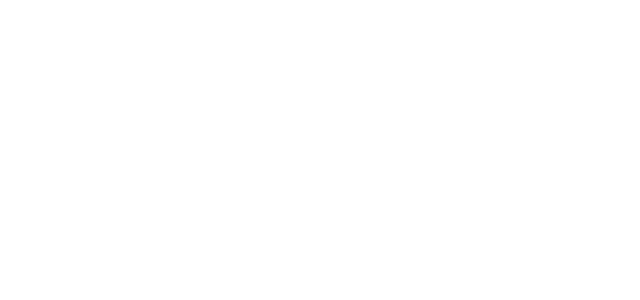
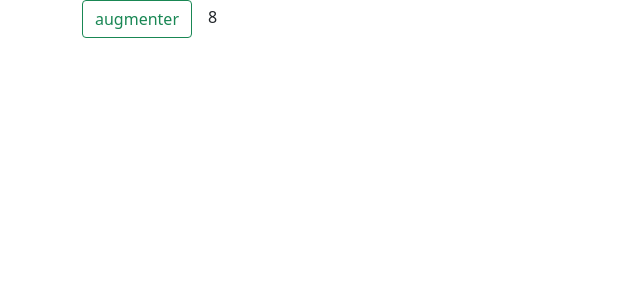
Before and after one commit to webdevproformation/react-3wA-mai2021, a React (Create React App) app in the folder jour1-rappel/: page / in a window 1280 px wide. Shown: the top 300 px of the page, without its empty margins (0-640 px from the left). Built offline with nearby package versions, Linux system fonts and the light colour scheme.

Commit message:
useState

```diff
--- a/jour1-rappel/src/App.js
+++ b/jour1-rappel/src/App.js
@@ -1,10 +1,16 @@
 // import logo from './logo.svg';
 import './App.css';
+
+import Compteur from './jour2/Compteur';
 
 function App() {
   return (
     <div className="container">
-
+        <section className="row">
+          <div className="col">
+            <Compteur />
+          </div>
+        </section>
     </div>
   );
 }
--- /dev/null
+++ b/jour1-rappel/src/jour2/Compteur.jsx
@@ -0,0 +1,44 @@
+import {useState} from 'react' ;
+
+/* function getValeurInitialCompteur(){
+    console.log("plein de traitement");
+    return 8;
+} */
+
+function Compteur() {
+   let [valeurInitiale , setValeur ] =  useState(() => {
+        console.log("plein de traitement");
+        return 8; // fonction anonyme qui ne sera exécuté 1 seule fois (au chargement du composant)
+    }
+   );
+    //if(true){ // erreur React Hook "useState" is called conditionally.
+        let [couleur, setCouleur] =  useState("#000");
+    //}
+   /*  useState();
+    useState();
+    useState(); */
+
+    /* state = {
+        valeurInitiale : 8,
+        couleur : "#000"
+    } */
+
+   // la fonction qui va permettre de modifier le state
+   // exactement la même chose this.setState() => quand on est dans une class
+   // nommer comme on veut => cette fonction que l'on va utiliser pour modifier
+   function augmenter(){
+       // ça fonctionne MAIS ce n'est pas la bonne manière
+    //   setValeur(valeurInitiale + 1);
+       // de modifier le state
+    setValeur((valeurPrec) => valeurPrec + 1);
+    setValeur((valeurPrec) => valeurPrec + 1); // + 2
+   }
+   return (
+        <>
+            <button onClick={augmenter} className="btn btn-outline-success">augmenter</button>
+            <span className="ms-3">{valeurInitiale}</span>
+        </>
+
+   )
+}
+export default Compteur;
```
Also changed, not shown: 1 other file (tests, documents, lock files or other folders).
